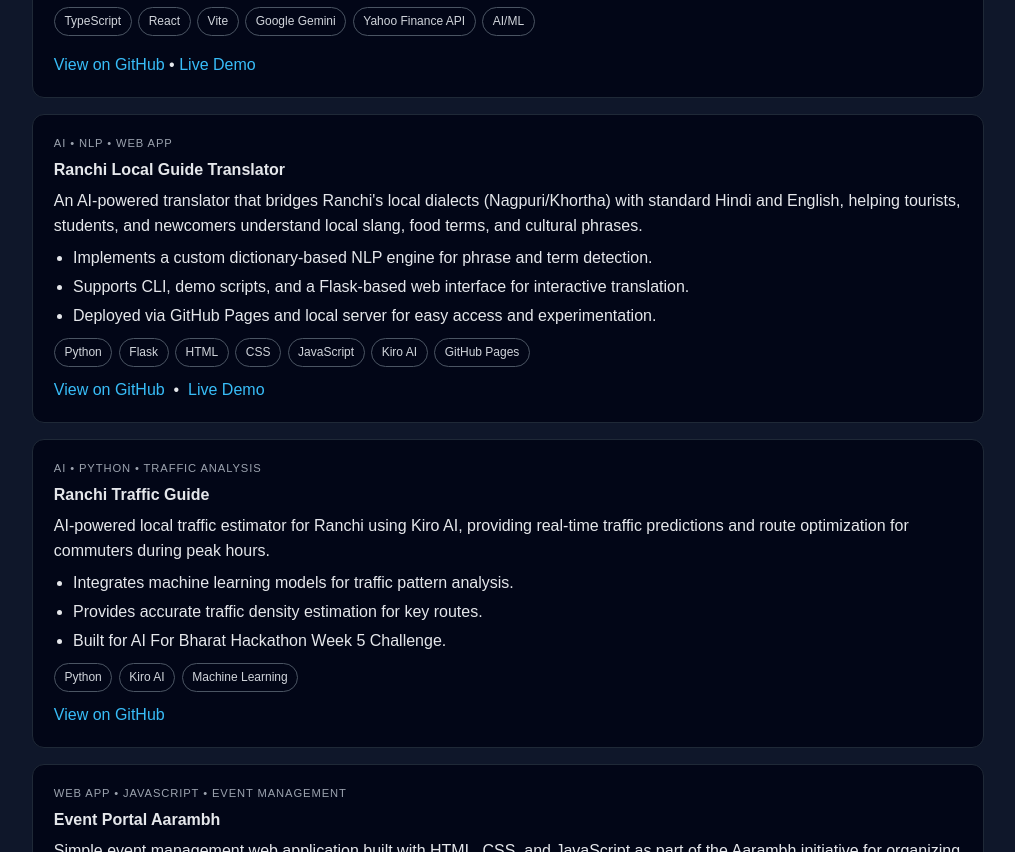
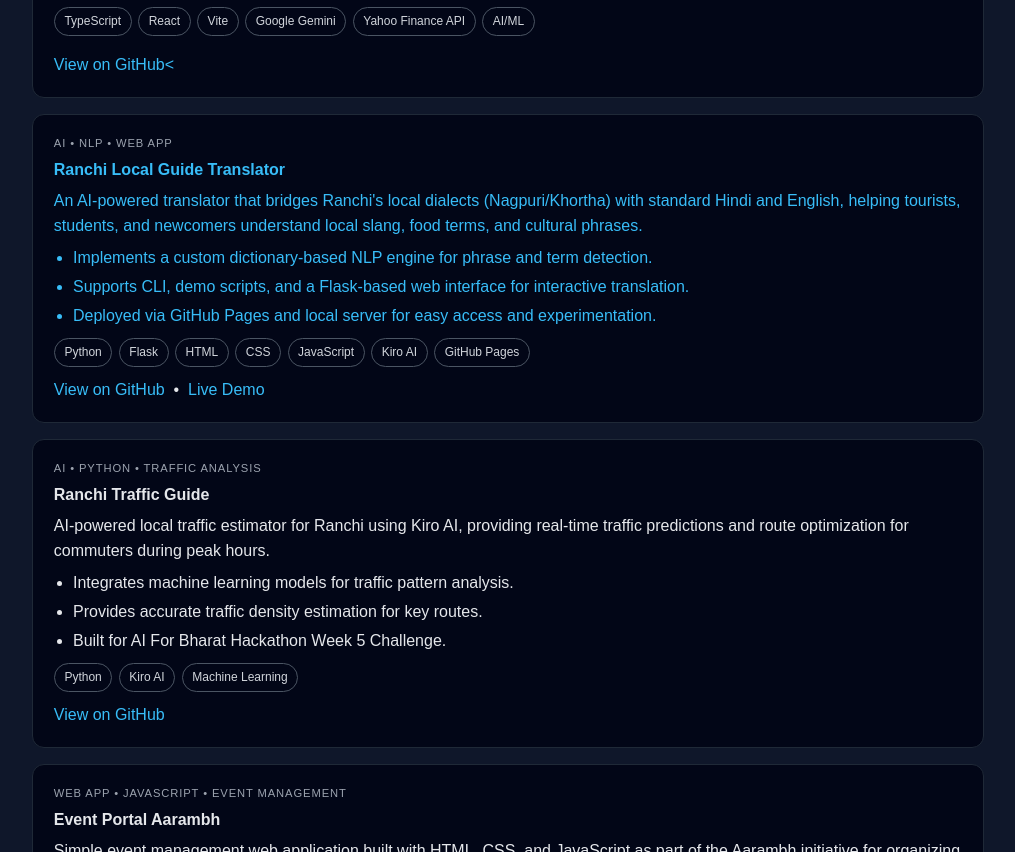
Before and after one commit to Jigisha-Diksha/jigisha-diksha.github.io, a plain HTML site: page index.html in a window 1280 px wide. Shown: the part 968-1820 px from the top of the page, without its empty margins (132-1147 px from the left). Drawn offline with Linux system fonts and the light colour scheme.

Commit message:
fix: Remove non-functional Live Demo link from AI Stock Analyst Pro

```diff
--- a/index.html
+++ b/index.html
@@ -126,8 +126,7 @@
           <span class="pill">AI/ML</span>
         </div>
         <div style="margin-top: 1rem;">
-          <a href="https://github.com/Jigisha-Diksha/AI-Stock-Analyst-Pro" target="_blank">View on GitHub</a> •
-          <a href="#" target="_blank">Live Demo</a>
+          <a href="https://github.com/Jigisha-Diksha/AI-Stock-Analyst-Pro" target="_blank">View on GitHub<
         </div>
       </div>
 
```
